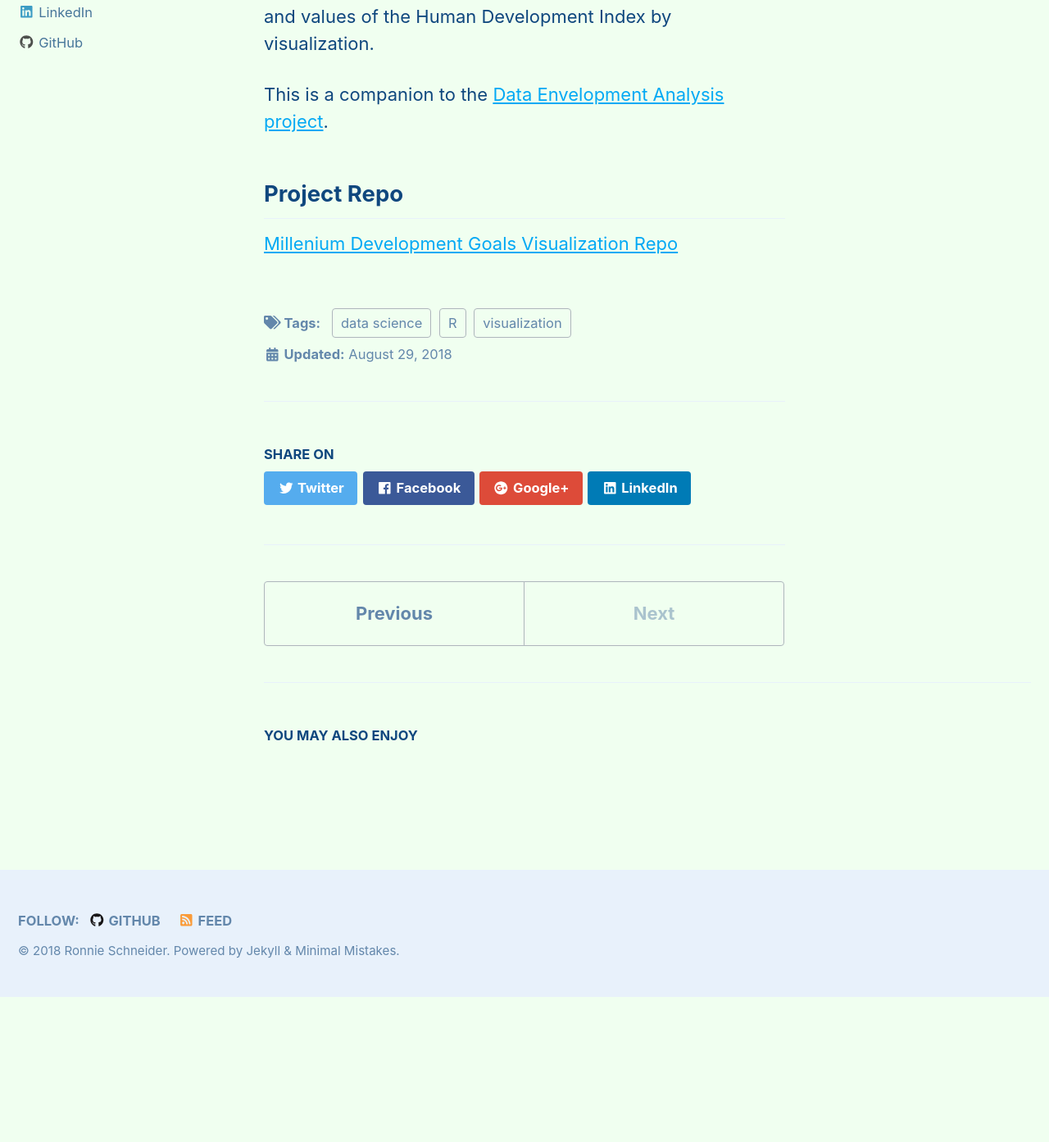
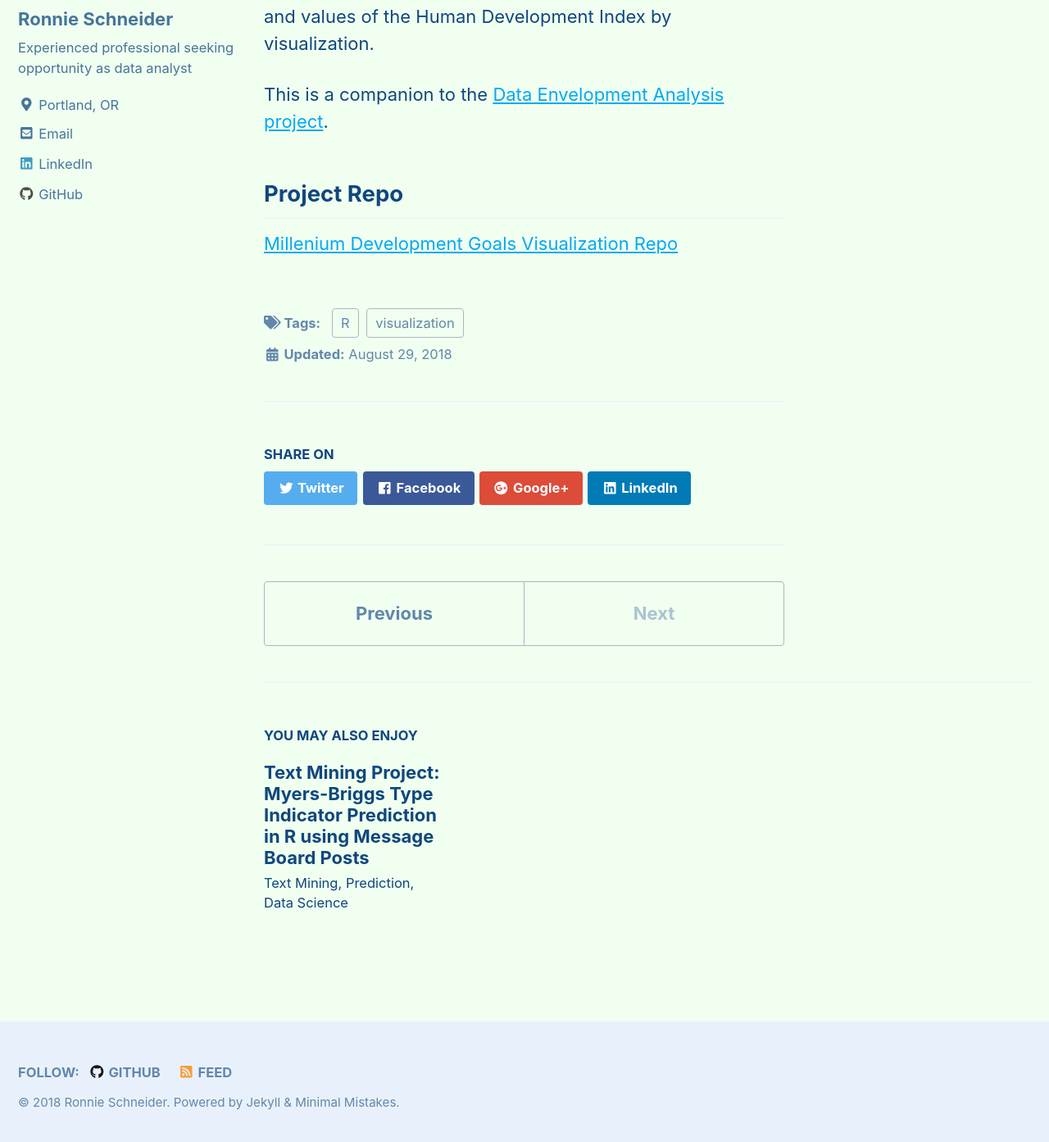
Before and after one commit to RonnieSchneider/ronnieschneider.github.io, a Jekyll site: the page built from _posts/2018-08-29-MDG-visualization.md, in a window 1280 px wide and 1400 px high, scrolled down 2043 px. Shown: the top 1393 px of the window at 82% size. Built offline with Jekyll 4.4.1, drawn with Linux system fonts in a browser that asks for light colours; nearby versions of some CDN libraries; before the commit the page ends 3258 px from its top, so only the background shows below that; some of the changed lines change nothing that is shown.

Commit message:
post update

```diff
--- a/_posts/2018-08-28-text-mining.md
+++ b/_posts/2018-08-28-text-mining.md
@@ -1,7 +1,7 @@
 ---
 title: "Text Mining Project: Myers-Briggs Type Indicator Prediction in R using Message Board Posts"
 date: 2018-08-28
-tags: [data science, text mining, prediction
+tags: [R, text mining]
 header:
   image: "/images/project-Myers-Briggs-text-mining/Conference Poster.jpg"
 excerpt: "Text Mining, Prediction, Data Science"
--- a/_posts/2018-08-29-MDG-visualization.md
+++ b/_posts/2018-08-29-MDG-visualization.md
@@ -1,7 +1,7 @@
 ---
 title: "Visualization Project: Millenium Development Goals"
 date: 2018-08-29
-tags: [data science, visualization, R]
+tags: [R, visualization]
 header:
   image: "/images/projectMDG/hdi_overview.jpg"
 excerpt: "Data Science, Visualization, R"
```
